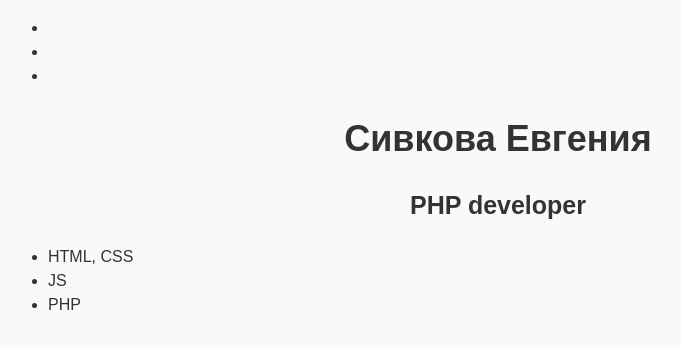
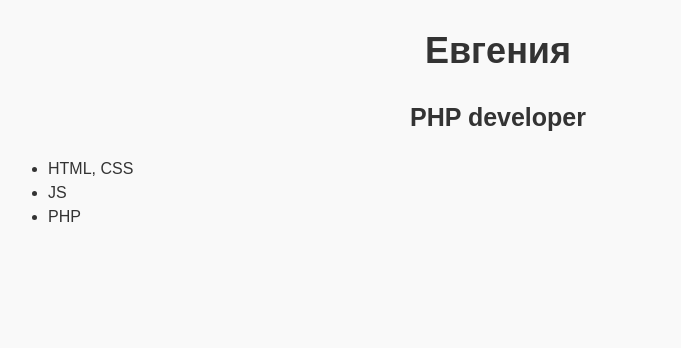
Before and after one commit to just-evv/just-evv.github.io, a plain HTML site: page index.html in a window 1280 px wide. Shown: the whole page, without its empty margins (142-823 px from the left). Drawn offline with Linux system fonts and the light colour scheme.

Commit message:
Update index.html

```diff
--- a/index.html
+++ b/index.html
@@ -9,6 +9,7 @@
 <body>
     <header>
         <div class="logo"></div>
+        <!--
         <nav>
             <ul>
                 <li></li>
@@ -16,9 +17,10 @@
                 <li></li>
             </ul>
         </nav>
+        -->
     </header>
     <main>
-        <h1>Сивкова Евгения</h1>
+        <h1>Евгения</h1>
         <h2>PHP developer</h2>
         <ul>
             <li>HTML, CSS</li>
```
